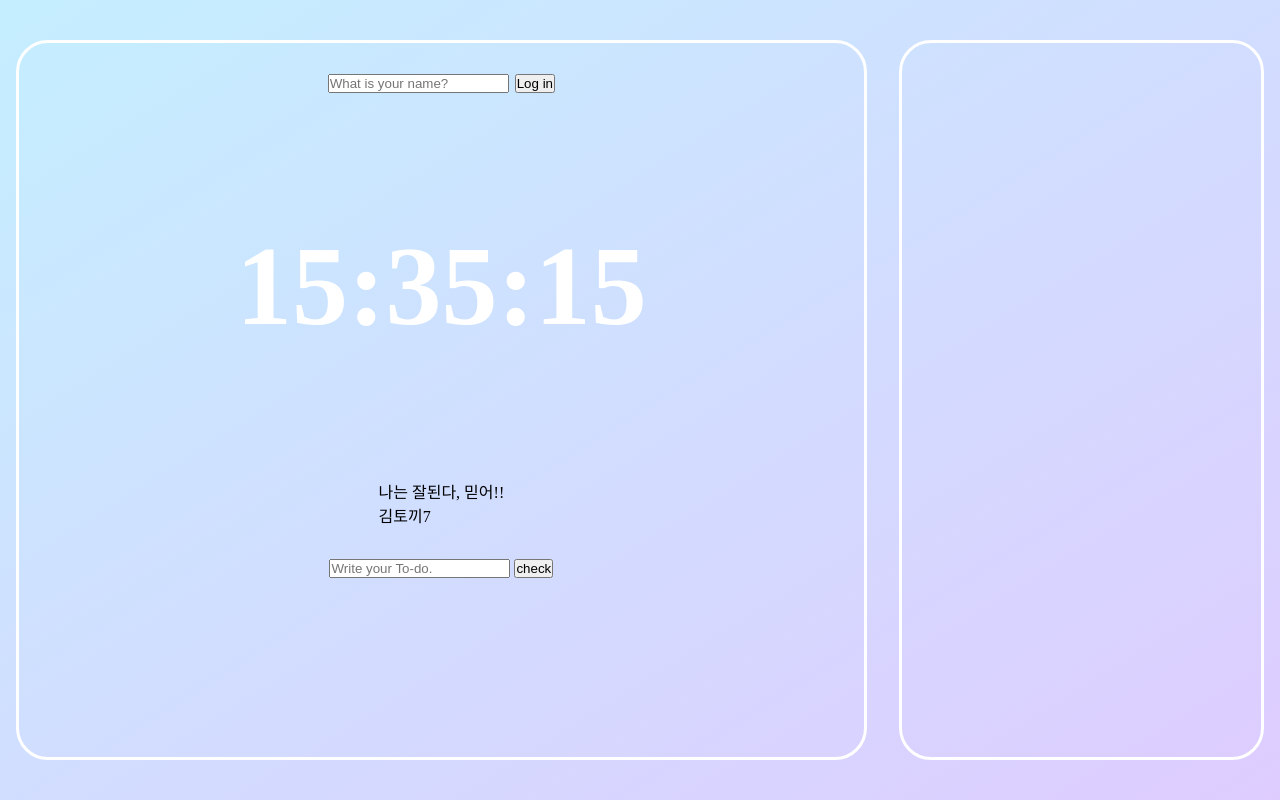
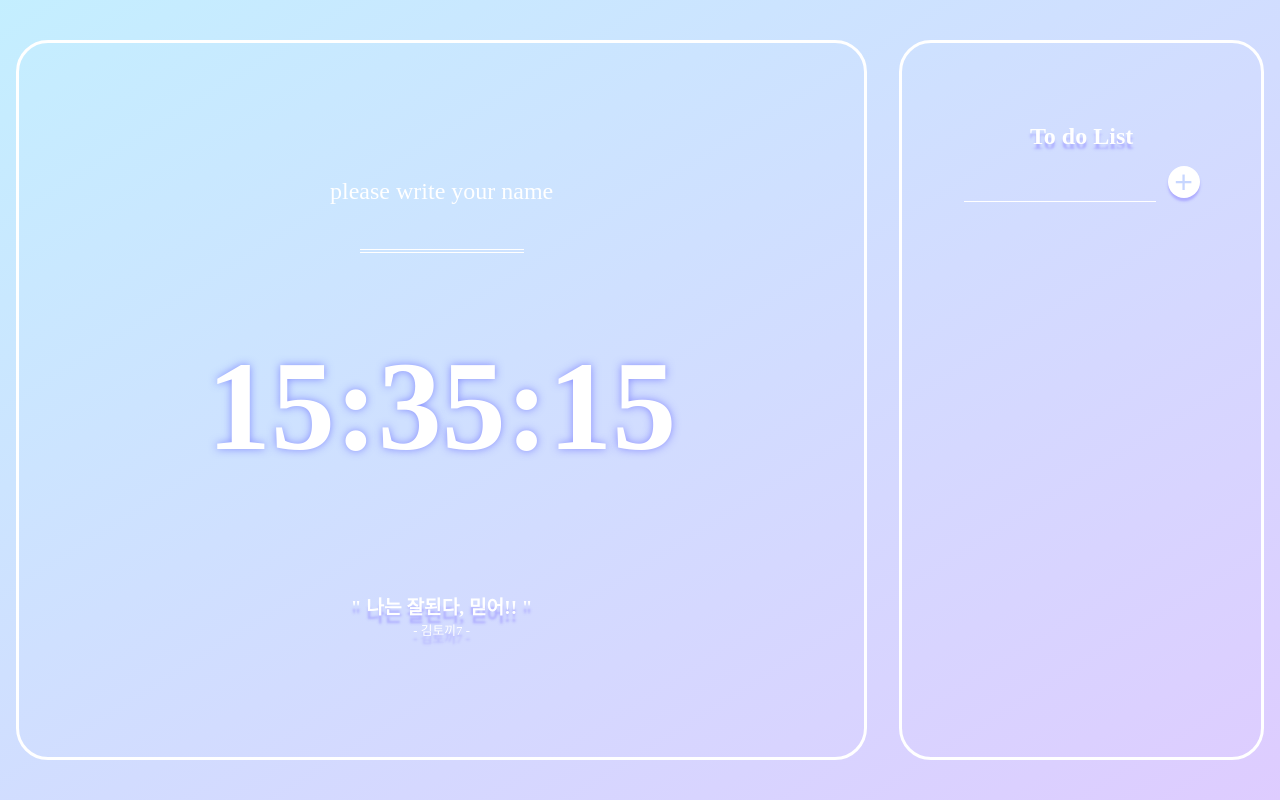
Before and after one commit to MayOwall/todoPage.web, a plain HTML site: page index.html in a window 1280 px wide. Drawn offline with Linux system fonts and the light colour scheme.

Commit message:
Add files via upload

```diff
--- a/CSS/index.css
+++ b/CSS/index.css
@@ -2,9 +2,6 @@
     box-sizing: border-box;
     margin: 0;
     padding: 0;
-}
-.hidden {
-    display: none;
 }
 html {
     height: 100%;
@@ -14,6 +11,9 @@ body {
     align-items: center;
     height: 100%;
     background: linear-gradient(to bottom right, rgba(176, 233, 255, 0.747), rgba(214, 192, 255, 0.808));
+}
+.hidden {
+    display: none;
 }
 section {
     height: 90%;
@@ -25,17 +25,20 @@ section {
 #section1 {
     display: flex;
     flex-direction: column;
+    justify-content: center;
     align-items: center;
     width: 70%;
 }
 #section2 {
+    display: flex;
+    flex-direction: column;
+    align-items: center;
     width: 30%;
+    padding: 5rem 0;
 }
 
 article {
     margin: 0 1rem;
-    padding: 1rem 1rem;
-    border-radius: 1rem;
 }
     #login-box {
         display: flex;
@@ -46,18 +49,118 @@ article {
         font-size: 1.5rem;
         text-align: center;
     }
+        #loginForm div {
+            margin: 1rem;
+        }
+        #loginForm input:first-of-type {
+            width: 50%;
+            background: none;
+            border: none;
+            border-bottom: 0.3rem double white;
+            color: white;
+            font-size: 1.5rem;
+            font-weight: 700;
+            text-align: center;
+            z-index: 1000;
+        }
         #login-box h1 {
-            padding: 0.5rem 2rem;
-            border-bottom: 0.15rem solid white;
-            text-shadow: 0 0.1rem 0.3rem rgb(121, 106, 255);
+            padding: 0.2rem 2rem;
+            border-bottom: 0.3rem double white;
+            font-size: 2rem;
+            text-shadow: 0 -0.5rem 0.2rem rgba(106, 133, 255, 0.514);
         }
     #clock-box {
-        display: flex;
-        flex-direction: column;
-        padding:  7rem 0;
+        position: relative;
+        padding:  5rem 0 7rem 0;
         color: white;
     }
         #clock {
-            font-size: 7rem;
+            font-size: 8rem;
             font-weight: 900;
+            text-shadow:  0 0 0.5rem rgba(76, 73, 255, 0.555);
         }
+    #weather-block {
+        position: absolute;
+        bottom: 5rem;
+        padding: 0.5rem;
+        color: white;
+        font-size: 0.9rem;
+        font-weight: 700;
+    }
+    #quote-block {
+        color: white;
+        text-align: center;
+        text-shadow:   0 0.5rem 0.15rem rgba(121, 106, 255, 0.411);
+    }
+        #quote {
+            font-size: 1.2rem;
+            font-weight: 700;
+        }
+        #quote-speaker{
+            font-size: 0.8rem;
+        }
+    #todo-block {
+        text-align: center;
+        color: white;
+    }
+        #todo-title {
+            font-size: 1.5rem;
+            font-weight: 900;
+            text-shadow:  0 0.3rem 0.15rem rgba(121, 106, 255, 0.411);
+        }
+        #todo-form {
+            padding: 1rem;
+        }
+            #todo-form input:first-of-type {
+                width: 12rem;
+                height: 1.8rem;
+                background: none;
+                border: none;
+                border-bottom: 1px solid white;
+                color: white;
+                font-size: 1.2rem;
+                text-align: center;
+            }
+            #todo-form input:last-of-type {
+                width: 2rem;
+                height: 2rem;
+                margin-left: 0.5rem;
+                background-color: white;
+                border: none;
+                border-radius: 1rem;
+                box-shadow:  0 0.2rem 0.15rem rgba(121, 106, 255, 0.411);
+                color: rgba(176, 197, 255, 0.712);
+                font-size: 2rem;
+                font-weight: 100;
+                line-height: 2rem;
+            }
+            #todo-form input:last-of-type:active {
+                background: rgba(202, 202, 202, 0.514);
+                box-shadow: 0 0.3rem 0.15rem rgba(121, 106, 255, 0.411) inset;
+            }
+        #todo-block ul {
+            display: block;
+            list-style: none;
+            padding: 1rem 2rem;
+            text-align: left;
+        }
+            #todo-block li {
+                padding: 0.2rem 0;
+            }
+                #todo-block li button {
+                    padding: 0.2rem;
+                    background: rgba(255, 255, 255, 0.301);
+                    border: 1px solid white;
+                    border-radius: 1rem;
+                    box-shadow: 0.1rem 0.1rem 0.2rem rgba(121, 106, 255, 0.411) ;
+                }
+                #todo-block li button:active {
+                    background-color: rgba(128, 128, 128, 0.479);
+                    box-shadow: 0.2rem 0.2rem 0.2rem gray inset;
+                }
+                #todo-block li span {
+                    padding: 0.2rem 1rem;
+                    font-size: 1.2rem;
+                    font-weight: 400;
+                    line-height: 1.2rem;
+                }
--- a/JS/greetings.js
+++ b/JS/greetings.js
@@ -23,7 +23,7 @@ function newLoginHandler(event) {
 
 //greetings 호출 함수
 function paintGreetings(username) {
-    greetings.innerText = `Hello, ${username}!`;
+    greetings.innerText = `Hello, "${username}"`;
     greetings.classList.remove(HiddenClassName);
 }
 
--- a/JS/quotes.js
+++ b/JS/quotes.js
@@ -32,5 +32,5 @@ const quote = document.getElementById("quote");
 const quoteSpeaker = document.getElementById("quote-speaker");
 const randomNum = (Math.floor(Math.random() * quoteList.length));
 
-quote.innerText = quoteList[randomNum].quote;
-quoteSpeaker.innerText = quoteList[randomNum].speaker;
+quote.innerText = `" ${quoteList[randomNum].quote} "`;
+quoteSpeaker.innerText = `- ${quoteList[randomNum].speaker} -`;
--- a/index.html
+++ b/index.html
@@ -11,10 +11,15 @@
     <section id="section1">
         <article id="login-box">
             <form id="loginForm" class="hidden">
-                <input type="text" required maxlength="15" placeholder="What is your name?" />
-                <input type="submit" value="Log in">
+                <div>please write your name</div>
+                <input type="text"  maxlength="15">
             </form>
             <h1 class="hidden"></h1>
+        </article>
+        <article id="weather-block">
+            <span id="weather-city"></span>
+            <span id="weather-temp"></span>
+            <span id="weather-weather"></span>
         </article>
         <article id="clock-box">
             <h2 id="clock">00 : 00</h2>
@@ -23,24 +28,19 @@
             <div id="quote">quotes</div>
             <div id="quote-speaker">quotes speaker</div>
         </article>
-        <article id="todo-block">
-            <form id="todo-form">
-                <input type="text" placeholder="Write your To-do." required>
-                <input type="submit" value="check">
-            </form>
-            <ul id="todo-list"></ul>
-        </article>
-        <article id="weather-block">
-            <span id="weather-city"></span>
-            <span id="weather-temp"></span>
-            <span id="weather-weather"></span>
-        </article>
         <article id="background-block" class="hidden">
             <img src="IMG/0.jpg">
         </article>
     </section>
     <section id="section2">
-
+        <article id="todo-block">
+            <div id="todo-title">To do List</div>
+            <form id="todo-form">
+                <input type="text" required>
+                <input type="submit" value="+">
+            </form>
+            <ul id="todo-list"></ul>
+        </article>
     </section>
     <script src="JS/greetings.js"></script>
     <script src="JS/clock.js"></script>
```
Lines whose indentation alone changed are shown as unchanged.
